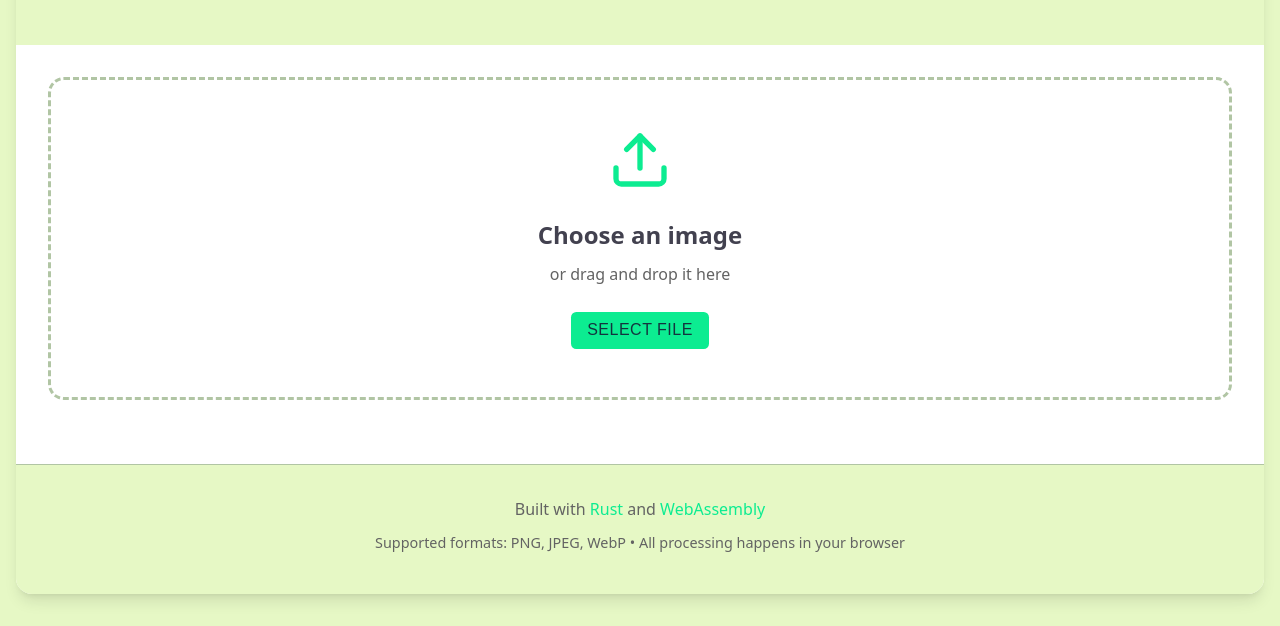
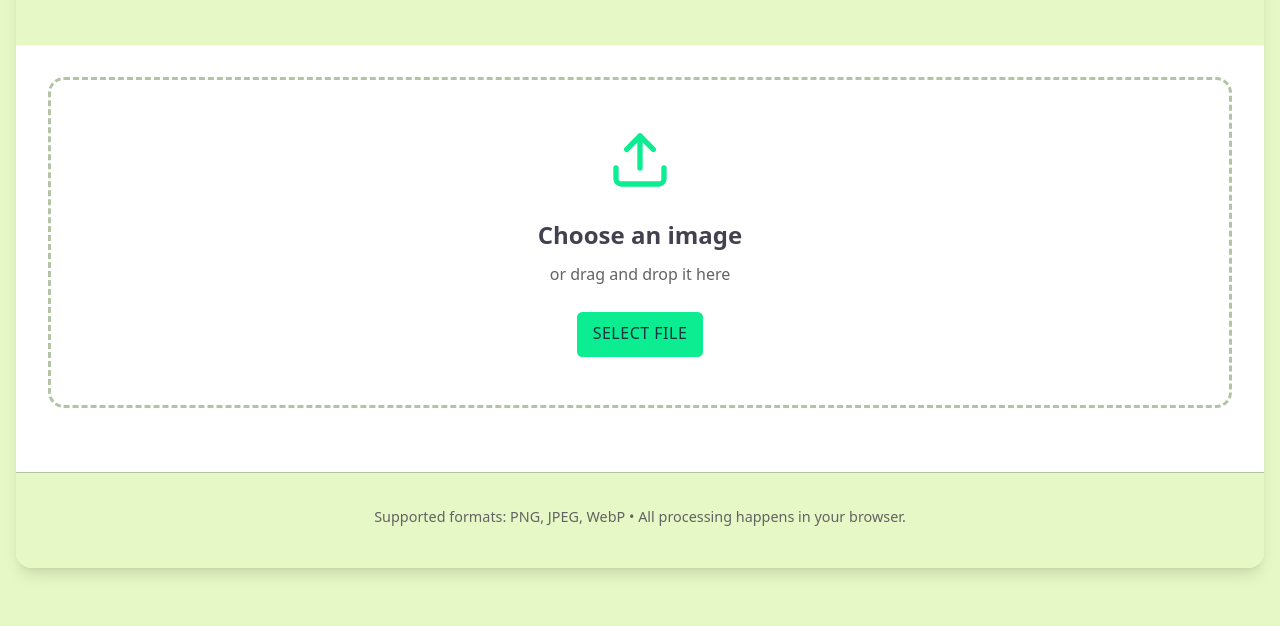
Before and after one commit to lhohan/svo, a plain HTML site: page www/index.html in a window 1280 px wide. Shown: the part 183-809 px from the top of the page. Drawn offline with Linux system fonts and the light colour scheme; a script that the page names is missing.

Commit message:
Fix Safari file selection bug using label-based trigger
- Change button to <label for=fileInput> to use native HTML behavior
- Remove programmatic .click() handler that Safari blocks as indirect
- Update upload area click handler to prevent double-triggering
- Revert CSS .visually-hidden class (not the issue)
- Restore hidden attribute on file input element

Safari treats label clicks as direct user interaction, bypassing its
security restriction on programmatic file input triggers.

```diff
--- a/www/app.js
+++ b/www/app.js
@@ -561,9 +561,7 @@ function cancelCrop() {
 
 // Event Listeners
 
-// File input
-selectFileBtn.addEventListener('click', () => fileInput.click());
-
+// File input change handler (label triggers file picker via HTML)
 fileInput.addEventListener('change', (e) => {
     if (e.target.files.length > 0) {
         handleFileSelect(e.target.files[0]);
@@ -571,7 +569,13 @@ fileInput.addEventListener('change', (e) => {
 });
 
 // Drag and drop
-uploadArea.addEventListener('click', () => fileInput.click());
+uploadArea.addEventListener('click', (e) => {
+    // Avoid double-triggering when clicking the label (it already triggers file input via for attribute)
+    if (e.target.id === 'selectFileBtn' || e.target.closest('#selectFileBtn')) {
+        return;
+    }
+    fileInput.click();
+});
 
 uploadArea.addEventListener('dragover', (e) => {
     e.preventDefault();
--- a/www/index.html
+++ b/www/index.html
@@ -44,9 +44,13 @@
                             accept="image/png,image/jpeg,image/jpg,image/webp"
                             hidden
                         />
-                        <button class="btn btn-primary" id="selectFileBtn">
+                        <label
+                            for="fileInput"
+                            class="btn btn-primary"
+                            id="selectFileBtn"
+                        >
                             Select File
-                        </button>
+                        </label>
                     </div>
                 </section>
 
@@ -95,7 +99,9 @@
                                 data-filter="combine_filter_bottom"
                             >
                                 Split ↓
-                                <span class="recommended-badge">Recommended</span>
+                                <span class="recommended-badge"
+                                    >Recommended</span
+                                >
                             </button>
                             <button
                                 class="btn btn-filter"
@@ -186,19 +192,9 @@
             </main>
 
             <footer>
-                <p>
-                    Built with
-                    <a href="https://www.rust-lang.org/" target="_blank"
-                        >Rust</a
-                    >
-                    and
-                    <a href="https://webassembly.org/" target="_blank"
-                        >WebAssembly</a
-                    >
-                </p>
                 <p class="tech-info">
                     Supported formats: PNG, JPEG, WebP • All processing happens
-                    in your browser
+                    in your browser.
                 </p>
             </footer>
         </div>
```
